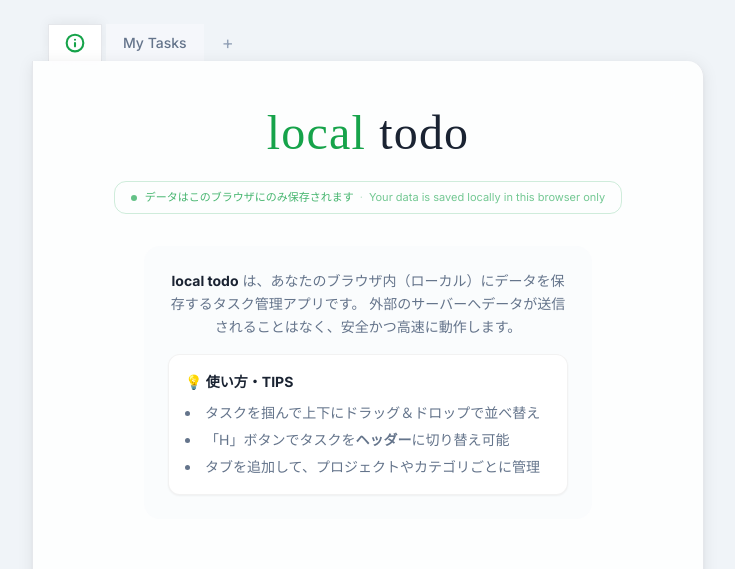
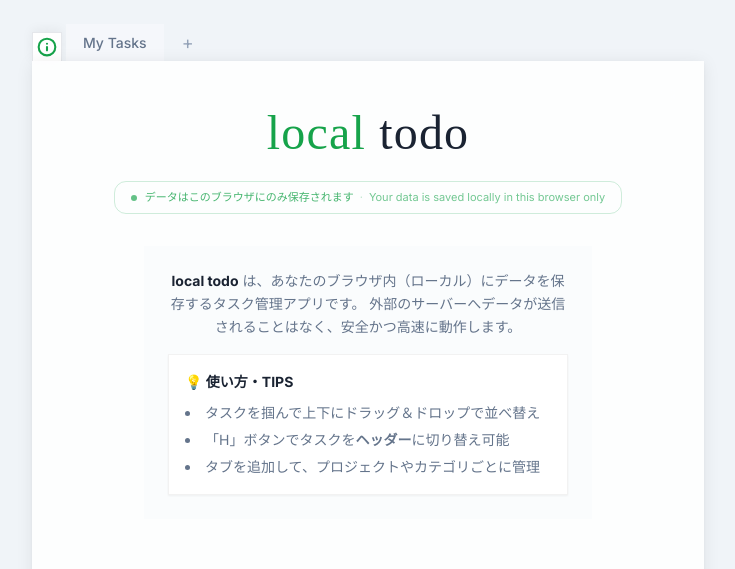
Before and after one commit to yuya-dot-is/local-todo, a React (Vite) app: page / in a window 1280 px wide. Both pictures are taken after a click on the element 347 px from the left and 42 px from the top of the page. Shown: the top 569 px of the page, without its empty margins (272-1007 px from the left). Built offline with nearby package versions, Linux system fonts and the light colour scheme; the HTML template or start-up script is replaced by a standard one; a web font is replaced by a local one.

Commit message:
fix: remove border radius

```diff
--- a/src/App.tsx
+++ b/src/App.tsx
@@ -22,12 +22,12 @@ function InfoTab() {
 
       <DataNotice />
 
-      <div className="max-w-md text-sm text-ink-muted leading-relaxed space-y-4 bg-surface-2/50 p-6 rounded-2xl">
+      <div className="max-w-md text-sm text-ink-muted leading-relaxed space-y-4 bg-surface-2/50 p-6">
         <p>
           <strong className="text-ink font-bold">local todo</strong> は、あなたのブラウザ内（ローカル）にデータを保存するタスク管理アプリです。
           外部のサーバーへデータが送信されることはなく、安全かつ高速に動作します。
         </p>
-        <div className="text-left bg-white p-4 rounded-xl shadow-sm border border-black/5">
+        <div className="text-left bg-white p-4 shadow-sm border border-black/5">
           <h3 className="font-bold text-ink mb-2">💡 使い方・TIPS</h3>
           <ul className="list-disc list-inside space-y-1">
             <li>タスクを掴んで上下にドラッグ＆ドロップで並べ替え</li>
@@ -68,10 +68,7 @@ export default function App() {
 
         {/* tab content card */}
         <main
-          className="flex-1 rounded-b-2xl rounded-tr-2xl
-            bg-white/85 backdrop-blur-glass
-            border border-black/8 border-t-0
-            shadow-card"
+          className="flex-1 bg-white/85 backdrop-blur-glass shadow-card"
         >
           <AnimatePresence mode="wait">
             <motion.div
--- a/src/components/TabBar.tsx
+++ b/src/components/TabBar.tsx
@@ -29,11 +29,11 @@ export default function TabBar() {
   }
 
   return (
-    <div className="flex items-end px-4 pt-4 pb-0">
+    <div className="flex items-end pr-4 pt-4 pb-0">
       {/* Info Tab Icon (Fixed on left) */}
       <div
         className={`
-          flex items-center justify-center px-4 py-2 cursor-pointer
+          flex items-center justify-center px-1 py-1 cursor-pointer
           border border-b-0 transition-colors flex-shrink-0
           ${showInfoTab
             ? 'bg-white border-black/8 shadow-tab text-accent'
```
Lines whose indentation alone changed are shown as unchanged.
